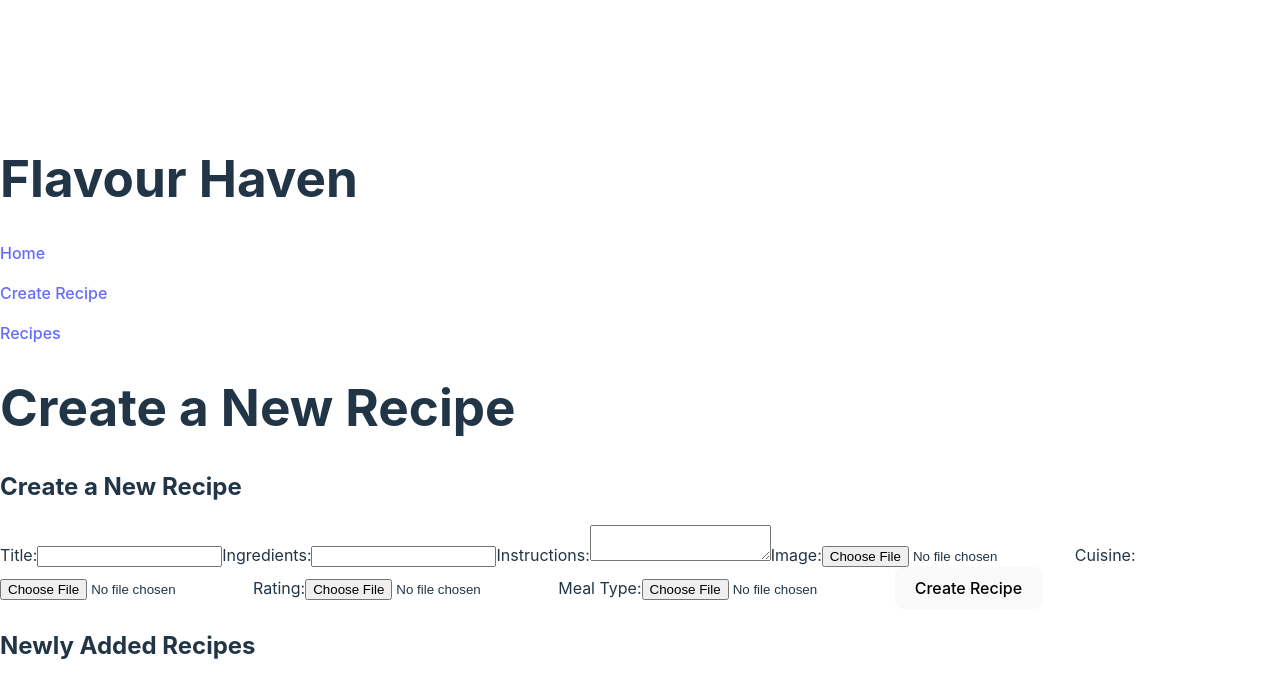
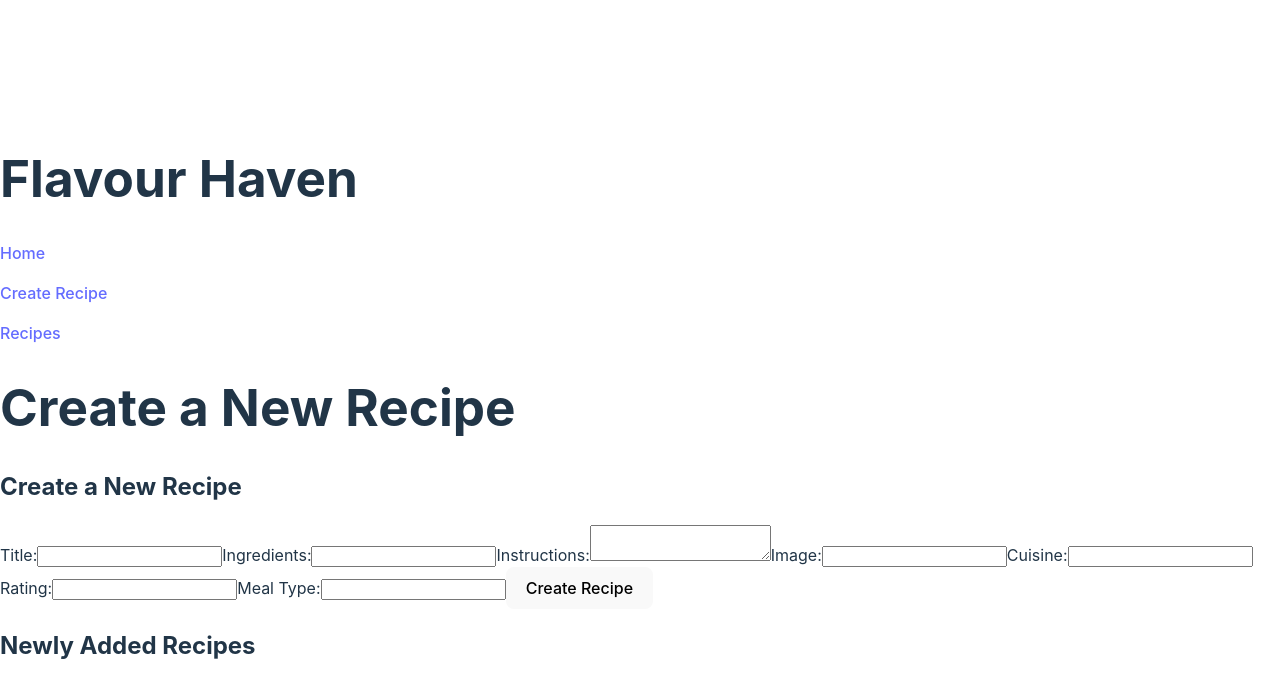
Before and after one commit to Vinnn3/Flavor-Haven, a React (Vite) app: page /create-recipe in a window 1280 px wide. Shown: the top 698 px of the page. Built offline with nearby package versions, Linux system fonts and the light colour scheme.

Commit message:
fix:RecipeForm,NavBar,Routes

```diff
--- a/src/Components/NavBar.jsx
+++ b/src/Components/NavBar.jsx
@@ -11,7 +11,7 @@ const Navigation = () => {
       <NavLink to={'/create-recipe'}>
         <p>Create Recipe</p>
       </NavLink>
-      <NavLink to={'/recipe/:id'}>
+      <NavLink to={'/recipes'}>
         <p>Recipes</p>
       </NavLink>
 
--- a/src/Components/RecipeForm.jsx
+++ b/src/Components/RecipeForm.jsx
@@ -78,25 +78,25 @@ setMealType('');
         <label>
           Image:
           <input
-            type="file"
+            type="text"
             onChange={e => setImage(e.target.files[0])} />
         </label>
         <label>
           Cuisine:
           <input
-            type="file"
+            type="text"
             onChange={e => setCuisine(e.target.files[0])} />
         </label>
         <label>
           Rating:
           <input
-            type="file"
+            type="text"
             onChange={e => setRating(e.target.files[0])} />
         </label>
         <label>
           Meal Type:
           <input
-            type="file"
+            type="text"
             onChange={e => setMealType(e.target.files[0])} />
         </label>
         <button type="submit">Create Recipe</button>
--- a/src/Routes.jsx
+++ b/src/Routes.jsx
@@ -18,7 +18,7 @@ const AppRoutes=[
         element:<CreateRecipe />
       },
       {
-        path:"/recipe/:id",
+        path:"/recipes",
         element:<Recipe />
 
       }
```
